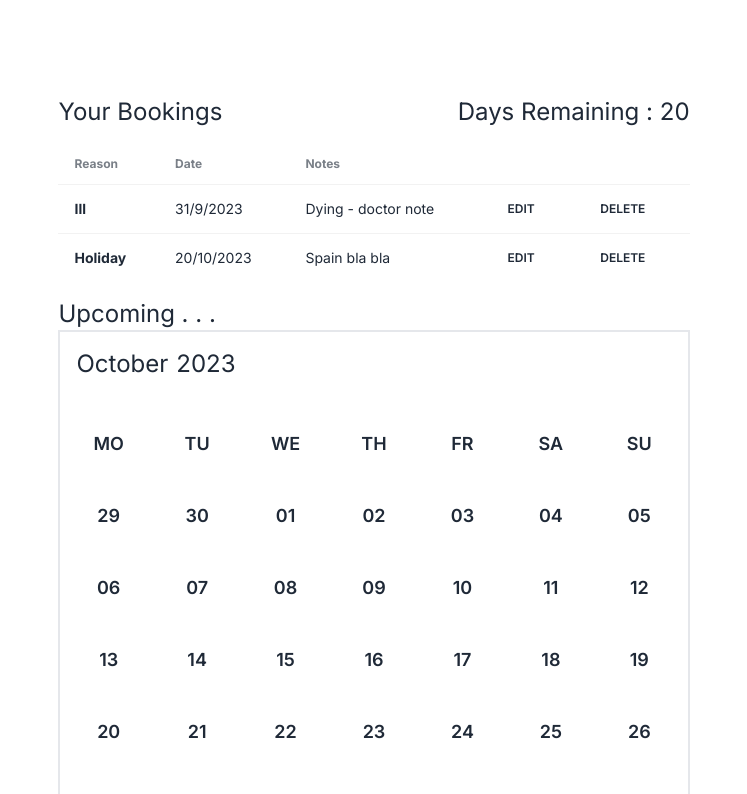
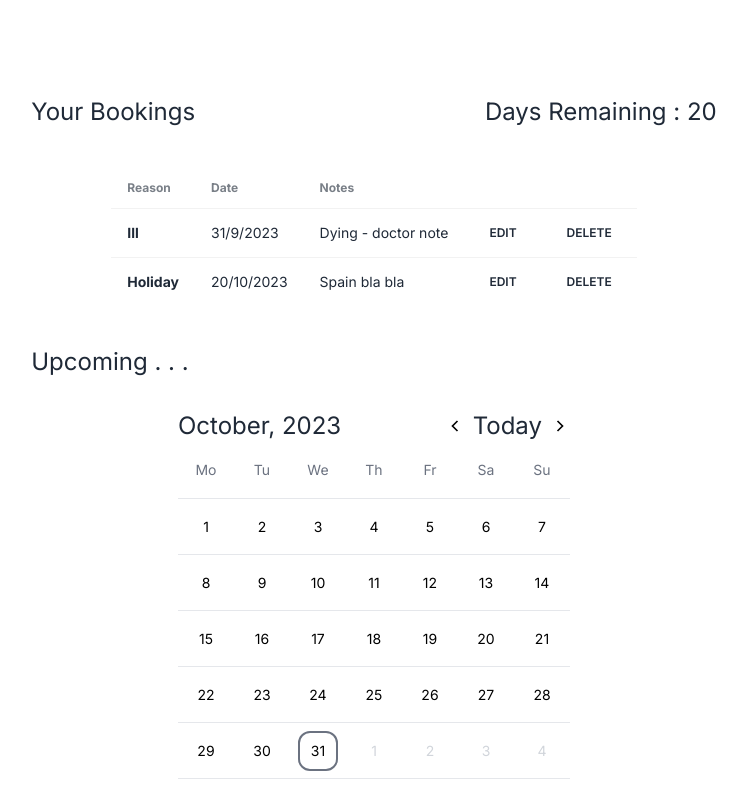
Before and after one commit to mjjstockman/TDA-SAC, a Next.js app in the folder frontend/: page / in a window 1280 px wide. Shown: the top 794 px of the page, without its empty margins (266-1013 px from the left). Built offline with nearby package versions, Linux system fonts and the light colour scheme.

Commit message:
Calendar basics done

```diff
--- a/frontend/app/page.js
+++ b/frontend/app/page.js
@@ -1,5 +1,4 @@
 import Dashboard from '@/pages/Dashboard'
-import Login from '@/pages/Login'
 import Image from 'next/image'
 
 export default function Home() {
--- a/frontend/components/Calendar.js
+++ b/frontend/components/Calendar.js
@@ -1,15 +1,11 @@
 "use client";
 import { React, useState, useEffect } from "react";
 import dayjs from "dayjs";
+import { generateDate, months } from "@/util/calendar";
+import { GrFormNext, GrFormPrevious } from "react-icons/gr";
 
-const Calendar = () => {
-  const [dates, setDates] = useState([]);
+const CalendarUI = () => {
   const [days, setDays] = useState([]);
-  const [currentDate, setCurrentDate] = useState(null);
-  const [currentDateNotes, setCurrentDateNotes] = useState(null);
-
-  const month = dayjs().format("MMMM");
-  const year = dayjs().format("YYYY");
 
   const generateDay = () => {
     const dayArray = [];
@@ -19,115 +15,104 @@ const Calendar = () => {
     setDays(dayArray);
   };
 
-  const generateDates = (selectedDate) => {
-    const dateArray = [];
-
-    for (let i = -1; i < 41; i++) {
-      const formattedDate = dayjs().date(i).format("DD");
-      dateArray.push(formattedDate);
-      if (selectedDate && formattedDate === selectedDate) {
-        setCurrentDate(formattedDate);
-      }
-    }
-    setDates(dateArray);
-  };
-
   useEffect(() => {
-    generateDates();
     generateDay();
   }, []);
 
-  const handleButtonClick = (date) => {
-    setCurrentDate(date);
-    const savedNotes = localStorage.getItem(`notes_${date}`);
-    setCurrentDateNotes(savedNotes || "");
-    document.getElementById("modal").showModal();
-  };
-
-  const handleSaveNotes = () => {
-    localStorage.setItem(`notes_${currentDate}`, currentDateNotes);
-    document.getElementById("modal").close();
-  };
-
-  const notes = "";
+  const currentDate = dayjs();
+  const [today, setToday] = useState(currentDate);
+  const [selectDate, setSelectDate] = useState(currentDate);
 
   return (
-    <div>
-      <div className="w-full">
-        <div className="grid grid-cols-7 grid-rows-10 border-2 gap-2 text-center p-2">
-          <div className="col-span-7 p-2 flex gap-2">
-            <div className="">{month}</div>
-            <div className="">{year}</div>
+    <div className="flex gap-10 justify-center items-center p-8">
+      <div className="w-fit">
+        <div className="flex justify-between items-center select-none">
+          <h1>
+            {months[today.month()]}, {today.year()}
+          </h1>
+          <div className="flex gap-2 items-center ">
+            <GrFormPrevious
+              className="w-5 h-5 cursor-pointer hover:scale-105 transition-all"
+              onClick={() => {
+                setToday(today.month(today.month() - 1));
+              }}
+            />
+            <h1
+              className=" cursor-pointer hover:scale-105 transition-all"
+              onClick={() => {
+                setToday(currentDate);
+              }}
+            >
+              Today
+            </h1>
+            <GrFormNext
+              className="w-5 h-5 cursor-pointer hover:scale-105 transition-all"
+              onClick={() => {
+                setToday(today.month(today.month() + 1));
+              }}
+            />
           </div>
-          {days.map((day, index) => (
-            <div key={index} className="btn btn-ghost btn-lg">
+        </div>
+        <div className="grid grid-cols-7 ">
+          {days.map((day, index) => {
+            return (
+              <h1
+                key={index}
+                className="text-sm text-center h-14 grid place-content-center text-gray-500 select-none"
+              >
                 {day}
+              </h1>
+            );
+          })}
         </div>
-          ))}
-          {dates.map((date, index) => (
-            <div key={index}>
-              {currentDateNotes ? (
+
+        <div className=" grid grid-cols-7 ">
+          {generateDate(today.month(), today.year()).map(
+            ({ date, currentMonth, today }, index) => {
+              return (
+                <div
+                  key={index}
+                  className="p-2 text-center h-14 grid place-content-center text-sm border-t"
+                >
+                  {currentMonth ? (
+                    today ? (
                       <button
-                onClick={() => handleButtonClick(date)}
-                className="btn btn-ghost btn-lg bg-green-500"
+                      className="text-black border-2 h-10 w-10 rounded-xl grid place-content-center hover:border-2 focus:border-red-500 border-gray-500 hover:scale-110 transition-all cursor-pointer select-none"
+                      onClick={() => {
+                        setSelectDate(date);
+                      }}
                     >
-                {date}
+                      {date.date()}
                     </button>
                     ) : (
                       <button
-                onClick={() => handleButtonClick(date)}
-                className="btn btn-ghost btn-lg"
+                      className="text-black h-10 w-10 rounded-xl grid place-content-center hover:border-2 focus:border-2 focus:border-red-500 border-gray-500 hover:scale-110 transition-all cursor-pointer select-none"
+                      onClick={() => {
+                        setSelectDate(date);
+                      }}
                     >
-                {date}
+                      {date.date()}
+                    </button>
+                    )
+
+                  ) : (
+                    <button
+                      className="text-gray-300 h-10 w-10 rounded-xl grid place-content-center hover:border-2 focus:border-2 focus:border-red-500 border-gray-500 hover:scale-110 transition-all cursor-pointer select-none"
+                      onClick={() => {
+                        setSelectDate(date);
+                      }}
+                    >
+                      {date.date()}
                     </button>
                   )}
-              <dialog id="modal" className="modal">
-                <div className="modal-box flex flex-col items-center gap-4">
-                  <h3 className="font-bold text-lg">{currentDate}</h3>
-                  {currentDateNotes ? (
-                    <p className="py-4">{currentDateNotes}</p>
-                  ) : (
-                    <input
-                      type="text"
-                      value={currentDateNotes}
-                      onChange={(e) => setCurrentDateNotes(e.target.value)}
-                      placeholder="Add notes..."
-                      className="p-2 border border-gray-300 rounded"
-                    />
+                </div>
+              );
+            }
           )}
-                  <button onClick={handleSaveNotes} className="btn btn-primary w-1/4">
-                    Save Notes
-                  </button>
-                </div>
-                <form method="dialog" className="modal-backdrop">
-                  <button id="closeButton"></button>
-                </form>
-              </dialog>
-            </div>
-          ))}
         </div>
       </div>
     </div>
   );
 };
 
-// const [startOfMonth, setStartOfMonth] = useState([]);
-// const [endOfMonth, setEndOfMonth] = useState([]);
-// const generatorCurrentMonth = (
-//   month = dayjs().month(),
-//   year = dayjs().year()
-// ) => {
-//   const startOfMonth = dayjs().year(year).month(month).startOf("month");
-//   const endOfMonth = dayjs().year(year).month(month).endOf("month");
-//   setStartOfMonth(startOfMonth);
-//   setEndOfMonth(endOfMonth);
-// };
-// console.log(startOfMonth);
-// console.log(endOfMonth);
-//
-// const endDate = dayjs().date(40).format("DD");
-// useEffect(() => {
-//   generatorCurrentMonth();
-// }, []);
-
-export default Calendar;
+export default CalendarUI;
--- a/frontend/package.json
+++ b/frontend/package.json
@@ -12,7 +12,8 @@
     "dayjs": "^1.11.10",
     "next": "14.0.1",
     "react": "^18",
-    "react-dom": "^18"
+    "react-dom": "^18",
+    "react-icons": "^4.11.0"
   },
   "devDependencies": {
     "autoprefixer": "^10.0.1",
--- a/frontend/pages/Dashboard.js
+++ b/frontend/pages/Dashboard.js
@@ -1,4 +1,4 @@
-import Calendar from "@/components/Calendar";
+import CalendarUI from "@/components/Calendar";
 import DaysRemaining from "@/components/DaysRemaining";
 import Table from "@/components/Table";
 
@@ -9,13 +9,13 @@ const Dashboard = () => {
         Your Bookings
         <DaysRemaining />
       </div>
-      <div className="py-4">
+      <div className="px-20 py-10">
         <Table />
       </div>
       <div className="text-2xl">
         Upcoming . . .
         <div>
-          <Calendar />
+          <CalendarUI />
         </div>
       </div>
     </div>
--- /dev/null
+++ b/frontend/util/calendar.js
@@ -0,0 +1,61 @@
+import dayjs from "dayjs";
+
+export const generateDate = (
+	month = dayjs().month(),
+	year = dayjs().year()
+) => {
+	const firstDateOfMonth = dayjs().year(year).month(month).startOf("month");
+	const lastDateOfMonth = dayjs().year(year).month(month).endOf("month");
+
+	const arrayOfDate = [];
+
+	// create prefix date
+	for (let i = 1; i < firstDateOfMonth.day(); i++) {
+		const date = firstDateOfMonth.day(i);
+
+		arrayOfDate.push({
+			currentMonth: false,
+			date,
+		});
+	}
+
+	// generate current date
+	for (let i = firstDateOfMonth.date(); i <= lastDateOfMonth.date(); i++) {
+		arrayOfDate.push({
+			currentMonth: true,
+			date: firstDateOfMonth.date(i),
+			today:
+				firstDateOfMonth.date(i).toDate().toDateString() ===
+				dayjs().toDate().toDateString(),
+		});
+	}
+
+	const remaining = 42 - arrayOfDate.length;
+
+	for (
+		let i = lastDateOfMonth.date() + 1;
+		i <= lastDateOfMonth.date() + remaining;
+		i++
+	) {
+		arrayOfDate.push({
+			currentMonth: false,
+			date: lastDateOfMonth.date(i),
+		});
+	}
+	return arrayOfDate;
+};
+
+export const months = [
+	"January",
+	"February",
+	"March",
+	"April",
+	"May",
+	"June",
+	"July",
+	"August",
+	"September",
+	"October",
+	"November",
+	"December",
+];
```
Also changed, not shown: 1 other file (tests, documents, lock files or other folders). Lines whose indentation alone changed are shown as unchanged.
